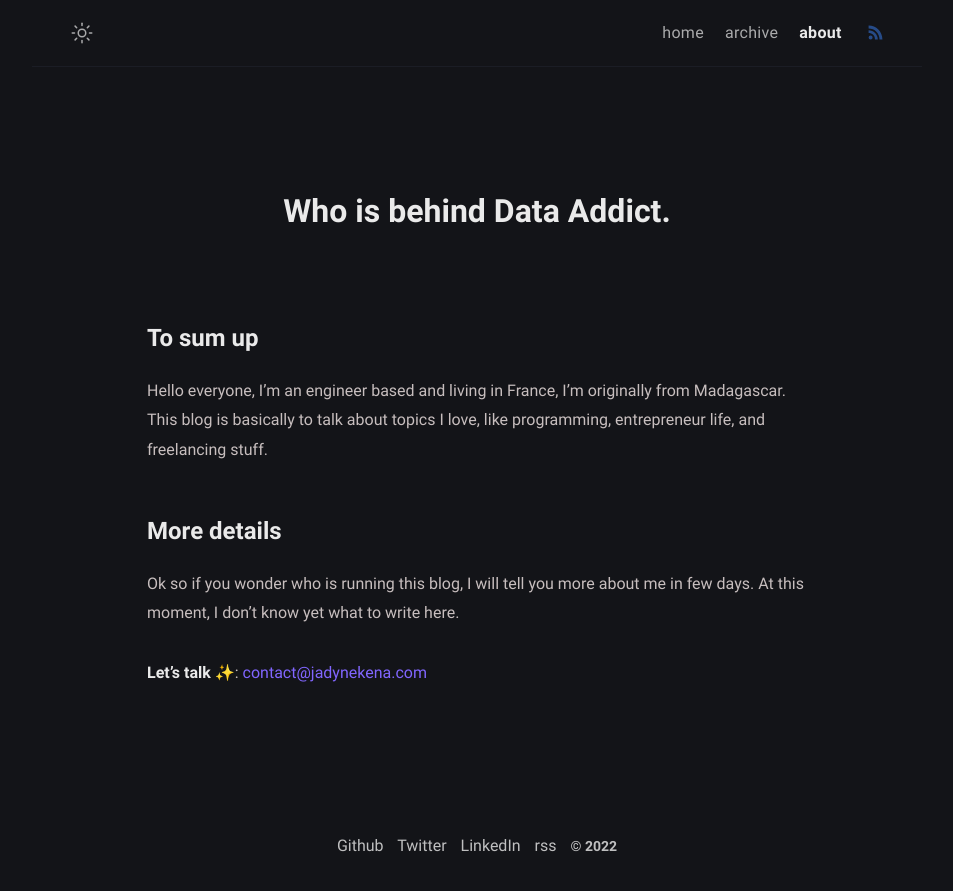
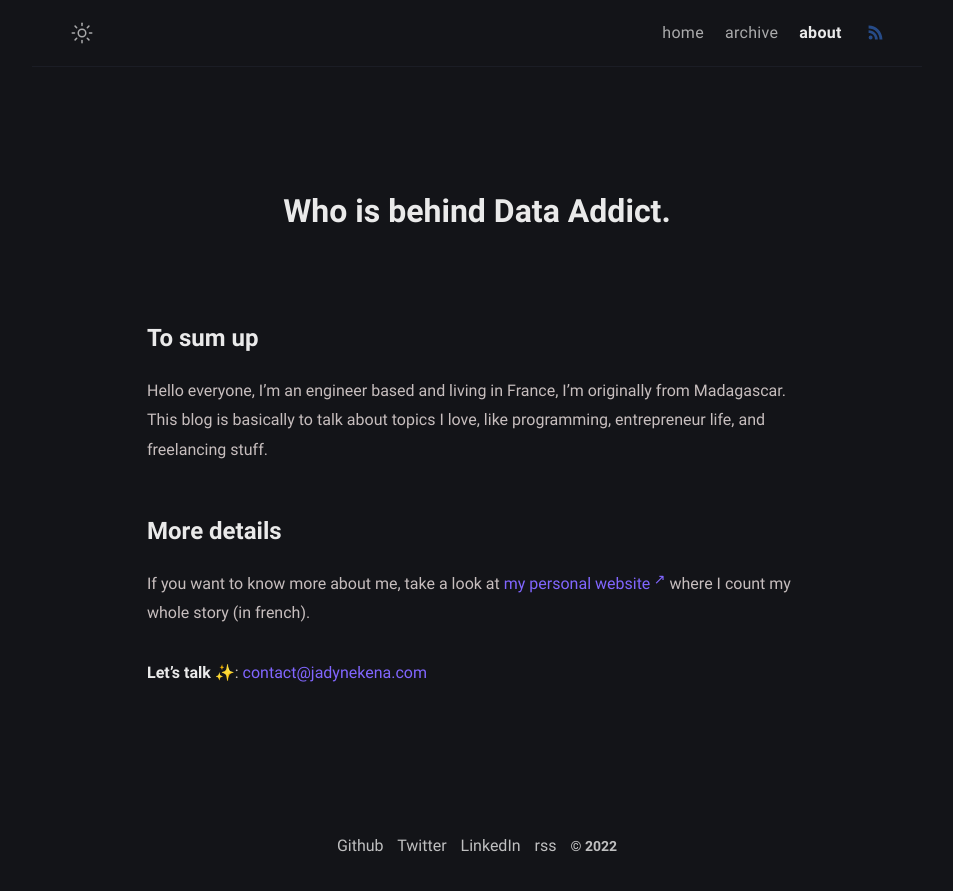
Before and after one commit to data-addict-com/data-addict-com.github.io, a Jekyll site: the page built from about.md, in a window 1280 px wide. Shown: the top 891 px of the page, without its empty margins (163-1116 px from the left). Built offline with Jekyll 4.4.1, drawn with Linux system fonts in a browser that asks for light colours.

Commit message:
about updated

```diff
--- a/about.md
+++ b/about.md
@@ -10,6 +10,6 @@
 Hello everyone, I'm an engineer based and living in France, I'm originally from Madagascar. This blog is basically to talk about topics I love, like programming, entrepreneur life, and freelancing stuff.
 
 # More details
-Ok so if you wonder who is running this blog, I will tell you more about me in few days. At this moment, I don't know yet what to write here.
+If you want to know more about me, take a look at [my personal website](https://jadynekena.com/#mon-parcours){:target="_blank"} where I count my whole story (in french).
 
 **Let's talk ✨**: [{{ site.author.email }}](mailto:{{ site.author.email }})
```
